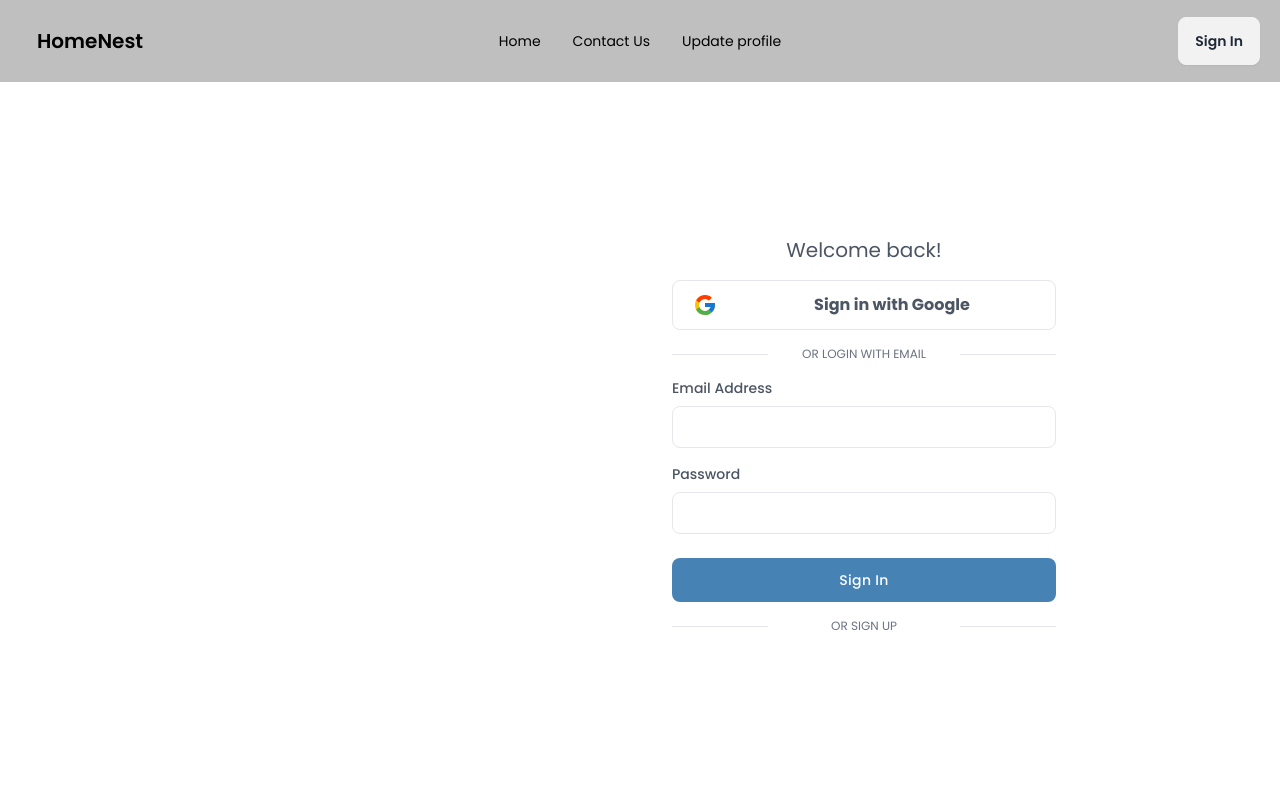
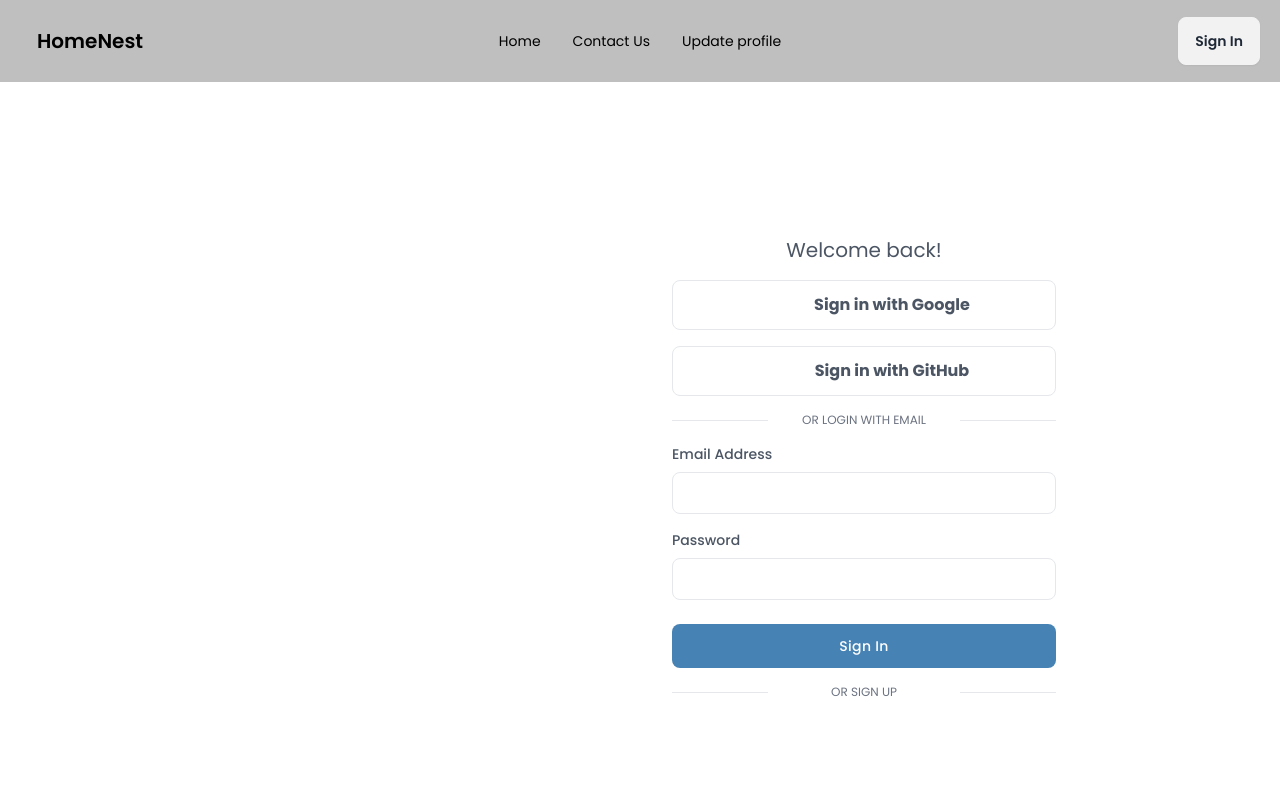
Before and after one commit to rayhanbeg/HomeNest, a React (Vite) app: page /SignIn in a window 1280 px wide. Shown: the top 800 px of the page. Built offline with nearby package versions, Linux system fonts and the light colour scheme; no server answers.

Commit message:
implement google and github signin

```diff
--- a/src/pages/Login.jsx
+++ b/src/pages/Login.jsx
@@ -1,78 +1,65 @@
-import {Link, useLocation, useNavigate} from "react-router-dom"
-// import loginImg from "../../assets/login.json"
-// import webLogo from "../../assets/image/webLogo.png"
-import toast from "react-hot-toast"
-import { useContext, useEffect } from "react"
-import { AuthContext } from "../provider/AuthProvider"
-// import Lottie from "lottie-react"
+import { Link, useLocation, useNavigate } from "react-router-dom";
+import toast from "react-hot-toast";
+import { useContext, useEffect } from "react";
+import { AuthContext } from "../provider/AuthProvider";
+
 const Login = () => {
+  const { signIn, signInWithGoogle, signInWithGitHub, user, loading } = useContext(AuthContext);
+  const navigate = useNavigate();
+  const location = useLocation();
+  const form = location.state || '/';
 
+  useEffect(() => {
+    if (user) {
+      navigate('/');
+    }
+  }, [navigate, user]);
 
-
-  const { signIn, signInWithGoogle, user, loading} = useContext(AuthContext)
-  const navigate = useNavigate()
-  const location = useLocation()
-  const form = location.state || '/'
-
-  useEffect( ()=> {
-    if(user) {
-      navigate('/')
-    }
-  }, [navigate,user])
-
-  // sign in with Google
   const handleGoogleSignIn = async () => {
     try {
-      const result = await signInWithGoogle(); // Wait for the Google sign-in to complete
-
-      // Optionally, you can log the result or do something with the user info
+      const result = await signInWithGoogle();
       console.log(result?.user?.email);
-
-      // Show a success message
-      toast.success('Sign in successful');
-
-      // Navigate to the desired route
+      toast.success('Sign in with Google successful');
       navigate(form, { replace: true });
-
     } catch (error) {
       console.log(error);
-      toast.error(error.message.slice(22, -2)); // Display a friendly error message
+      toast.error(error.message.slice(22, -2));
     }
   };
 
+  const handleGitHubSignIn = async () => {
+    try {
+      const result = await signInWithGitHub();
+      console.log(result?.user?.email);
+      toast.success('Sign in with GitHub successful');
+      navigate(form, { replace: true });
+    } catch (error) {
+      console.log(error);
+      toast.error(error.message.slice(22, -2));
+    }
+  };
 
- // sign in with Email
   const handleEmailSignIn = async (e) => {
     e.preventDefault();
-
     const email = e.target.email.value;
     const password = e.target.password.value;
 
     try {
-      // Attempt to sign in with email and password
       const result = await signIn(email, password);
-
-      // Optionally, log the result or user information
       console.log(result?.user?.email);
-
-      // Show a success message
       toast.success('Sign in successful');
-
-      // Navigate to the desired route
       navigate(form, { replace: true });
-
     } catch (error) {
       console.log(error);
-      toast.error(error.message.slice(22, -2)); // Display a friendly error message
+      toast.error(error.message.slice(22, -2));
     }
   };
 
-
-    if(user || loading) return
+  if (user || loading) return;
 
   return (
-      <div className=' flex justify-center items-center min-h-[calc(100vh-306px)] '>
-        <div className='my-40 flex w-full max-w-md mx-auto overflow-hidden lg:max-w-4xl '>
+    <div className='flex justify-center items-center min-h-[calc(100vh-306px)]'>
+      <div className='my-40 flex w-full max-w-md mx-auto overflow-hidden lg:max-w-4xl'>
         <div className='hidden bg-cover bg-center lg:block lg:w-1/2'>
           {/* <Lottie animationData={loginImg}></Lottie> */}
         </div>
@@ -86,70 +73,56 @@ const handleEmailSignIn = async (e) => {
             />
           </div>
 
-            <h1 className='mt-3 text-xl text-center text-gray-600 '>
+          <h1 className='mt-3 text-xl text-center text-gray-600'>
             Welcome back!
-
           </h1>
 
-            <div onClick={handleGoogleSignIn} className='flex cursor-pointer items-center justify-center mt-4 text-gray-600 transition-colors duration-300 transform border rounded-lg   hover:bg-gray-50 '>
+          <div onClick={handleGoogleSignIn} className='flex cursor-pointer items-center justify-center mt-4 text-gray-600 transition-colors duration-300 transform border rounded-lg hover:bg-gray-50'>
             <div className='px-4 py-2'>
               <svg className='w-6 h-6' viewBox='0 0 40 40'>
-                  <path
-                    d='M36.3425 16.7358H35V16.6667H20V23.3333H29.4192C28.045 27.2142 24.3525 30 20 30C14.4775 30 10 25.5225 10 20C10 14.4775 14.4775 9.99999 20 9.99999C22.5492 9.99999 24.8683 10.9617 26.6342 12.5325L31.3483 7.81833C28.3717 5.04416 24.39 3.33333 20 3.33333C10.7958 3.33333 3.33335 10.7958 3.33335 20C3.33335 29.2042 10.7958 36.6667 20 36.6667C29.2042 36.6667 36.6667 29.2042 36.6667 20C36.6667 18.8825 36.5517 17.7917 36.3425 16.7358Z'
-                    fill='#FFC107'
-                  />
-                  <path
-                    d='M5.25497 12.2425L10.7308 16.2583C12.2125 12.59 15.8008 9.99999 20 9.99999C22.5491 9.99999 24.8683 10.9617 26.6341 12.5325L31.3483 7.81833C28.3716 5.04416 24.39 3.33333 20 3.33333C13.5983 3.33333 8.04663 6.94749 5.25497 12.2425Z'
-                    fill='#FF3D00'
-                  />
-                  <path
-                    d='M20 36.6667C24.305 36.6667 28.2167 35.0192 31.1742 32.34L26.0159 27.975C24.3425 29.2425 22.2625 30 20 30C15.665 30 11.9842 27.2359 10.5975 23.3784L5.16254 27.5659C7.92087 32.9634 13.5225 36.6667 20 36.6667Z'
-                    fill='#4CAF50'
-                  />
-                  <path
-                    d='M36.3425 16.7358H35V16.6667H20V23.3333H29.4192C28.7592 25.1975 27.56 26.805 26.0133 27.9758C26.0142 27.975 26.015 27.975 26.0158 27.9742L31.1742 32.3392C30.8092 32.6708 36.6667 28.3333 36.6667 20C36.6667 18.8825 36.5517 17.7917 36.3425 16.7358Z'
-                    fill='#1976D2'
-                  />
+                {/* Google Icon SVG */}
               </svg>
             </div>
-
             <span className='w-5/6 px-4 py-3 font-bold text-center'>
               Sign in with Google
             </span>
           </div>
 
+          <div onClick={handleGitHubSignIn} className='flex cursor-pointer items-center justify-center mt-4 text-gray-600 transition-colors duration-300 transform border rounded-lg hover:bg-gray-50'>
+            <div className='px-4 py-2'>
+              <svg className='w-6 h-6' viewBox='0 0 40 40'>
+                {/* GitHub Icon SVG */}
+              </svg>
+            </div>
+            <span className='w-5/6 px-4 py-3 font-bold text-center'>
+              Sign in with GitHub
+            </span>
+          </div>
+
           <div className='flex items-center justify-between mt-4'>
-              <span className='w-1/5 border-b  lg:w-1/4'></span>
-
-              <div className='text-xs text-center text-gray-500 uppercase  hover:underline'>
+            <span className='w-1/5 border-b lg:w-1/4'></span>
+            <div className='text-xs text-center text-gray-500 uppercase hover:underline'>
               or login with email
             </div>
-
             <span className='w-1/5 border-b dark:border-gray-400 lg:w-1/4'></span>
           </div>
           <form onSubmit={handleEmailSignIn}>
             <div className='mt-4'>
-                <label
-                  className='block mb-2 text-sm font-medium text-gray-600 '
-                  htmlFor='LoggingEmailAddress'
-                >
+              <label className='block mb-2 text-sm font-medium text-gray-600' htmlFor='LoggingEmailAddress'>
                 Email Address
               </label>
               <input
                 id='LoggingEmailAddress'
                 autoComplete='email'
                 name='email'
-                  className='block w-full px-4 py-2 text-gray-700 bg-white border rounded-lg    focus:border-blue-400 focus:ring-opacity-40  focus:outline-none focus:ring focus:ring-blue-300'
+                className='block w-full px-4 py-2 text-gray-700 bg-white border rounded-lg focus:border-blue-400 focus:ring-opacity-40 focus:outline-none focus:ring focus:ring-blue-300'
                 type='email'
               />
             </div>
 
             <div className='mt-4'>
               <div className='flex justify-between'>
-                  <label
-                    className='block mb-2 text-sm font-medium text-gray-600 '
-                    htmlFor='loggingPassword'
-                  >
+                <label className='block mb-2 text-sm font-medium text-gray-600' htmlFor='loggingPassword'>
                   Password
                 </label>
               </div>
@@ -158,7 +131,7 @@ const handleEmailSignIn = async (e) => {
                 id='loggingPassword'
                 autoComplete='current-password'
                 name='password'
-                  className='block w-full px-4 py-2 text-gray-700 bg-white border rounded-lg    focus:border-blue-400 focus:ring-opacity-40  focus:outline-none focus:ring focus:ring-blue-300'
+                className='block w-full px-4 py-2 text-gray-700 bg-white border rounded-lg focus:border-blue-400 focus:ring-opacity-40 focus:outline-none focus:ring focus:ring-blue-300'
                 type='password'
               />
             </div>
@@ -173,21 +146,19 @@ const handleEmailSignIn = async (e) => {
           </form>
 
           <div className='flex items-center justify-between mt-4'>
-              <span className='w-1/5 border-b  md:w-1/4'></span>
-
+            <span className='w-1/5 border-b md:w-1/4'></span>
             <Link
               to='/SignUp'
-                className='text-xs text-gray-500 uppercase  hover:underline'
+              className='text-xs text-gray-500 uppercase hover:underline'
             >
               or sign up
             </Link>
-
-              <span className='w-1/5 border-b  md:w-1/4'></span>
+            <span className='w-1/5 border-b md:w-1/4'></span>
           </div>
         </div>
       </div>
     </div>
-    )
-  }
+  );
+};
 
-  export default Login
+export default Login;
--- a/src/pages/SignUp.jsx
+++ b/src/pages/SignUp.jsx
@@ -1,18 +1,24 @@
 import { useContext } from "react";
 import { Link, useLocation, useNavigate } from "react-router-dom";
 import toast from "react-hot-toast";
-// npm run dev// import Lottie from "lottie-react";
 import { AuthContext } from "../provider/AuthProvider";
 
 const SignUp = () => {
-
   const { user, setUser, createUser, signInWithGoogle, updateUserProfile } =
     useContext(AuthContext);
   const navigate = useNavigate();
   const location = useLocation();
   const form = location.state || "/";
 
-  // signUP
+  // Helper function to validate password
+  const validatePassword = (password) => {
+    const hasUpperCase = /[A-Z]/.test(password);
+    const hasLowerCase = /[a-z]/.test(password);
+    const isValidLength = password.length >= 6;
+    return hasUpperCase && hasLowerCase && isValidLength;
+  };
+
+  // Sign up
   const handleEmailSignUp = async (e) => {
     e.preventDefault();
 
@@ -20,29 +26,31 @@ const SignUp = () => {
     const name = e.target.name.value;
     const photo = e.target.photo.value;
     const password = e.target.password.value;
-    // console.log(name,email, photo,password);
+
+    // Validate password
+    if (!validatePassword(password)) {
+      return toast.error("Password must be at least 6 characters long, include an uppercase letter, and a lowercase letter.");
+    }
+
     try {
       const result = await createUser(email, password);
-      console.log(result);
       await updateUserProfile(name, photo);
       setUser({ user, photoURL: photo, displayName: name });
       toast.success("Sign Up successful");
       navigate("/");
     } catch (error) {
-      console.log(error);
-      toast.error(error.message.slice(22, -2));
+      toast.error("Error: " + error.message.slice(22, -2));
     }
   };
-  // sign in with Google
+
+  // Sign in with Google
   const handleGoogleSignIn = async () => {
     try {
       const result = await signInWithGoogle();
-      console.log(result);
       toast.success("Sign in successful");
       navigate(form, { replace: true });
     } catch (error) {
-      console.log(error);
-      toast.error(error.message.slice(22, -2));
+      toast.error("Error: " + error.message.slice(22, -2));
     }
   };
 
@@ -63,7 +71,7 @@ const SignUp = () => {
 
           <div
             onClick={handleGoogleSignIn}
-            className="flex cursor-pointer items-center justify-center mt-4 text-gray-600 transition-colors duration-300 transform border rounded-lg   hover:bg-gray-50 "
+            className="flex cursor-pointer items-center justify-center mt-4 text-gray-600 transition-colors duration-300 transform border rounded-lg hover:bg-gray-50"
           >
             <div className="px-4 py-2">
               <svg className="w-6 h-6" viewBox="0 0 40 40">
@@ -92,18 +100,19 @@ const SignUp = () => {
           </div>
 
           <div className="flex items-center justify-between mt-4">
-            <span className="w-1/5 border-b  lg:w-1/4"></span>
+            <span className="w-1/5 border-b lg:w-1/4"></span>
 
-            <div className="text-xs text-center text-gray-500 uppercase  hover:underline">
+            <div className="text-xs text-center text-gray-500 uppercase hover:underline">
               or Sign up with email
             </div>
 
             <span className="w-1/5 border-b dark:border-gray-400 lg:w-1/4"></span>
           </div>
+
           <form onSubmit={handleEmailSignUp}>
             <div className="mt-4">
               <label
-                className="block mb-2 text-sm font-medium text-gray-600 "
+                className="block mb-2 text-sm font-medium text-gray-600"
                 htmlFor="name"
               >
                 Username
@@ -112,13 +121,13 @@ const SignUp = () => {
                 id="name"
                 autoComplete="name"
                 name="name"
-                className="block w-full px-4 py-2 text-gray-700 bg-white border rounded-lg    focus:border-blue-400 focus:ring-opacity-40  focus:outline-none focus:ring focus:ring-blue-300"
+                className="block w-full px-4 py-2 text-gray-700 bg-white border rounded-lg focus:border-blue-400 focus:ring-opacity-40 focus:outline-none focus:ring focus:ring-blue-300"
                 type="text"
               />
             </div>
             <div className="mt-4">
               <label
-                className="block mb-2 text-sm font-medium text-gray-600 "
+                className="block mb-2 text-sm font-medium text-gray-600"
                 htmlFor="photo"
               >
                 Photo URL
@@ -127,13 +136,13 @@ const SignUp = () => {
                 id="photo"
                 autoComplete="photo"
                 name="photo"
-                className="block w-full px-4 py-2 text-gray-700 bg-white border rounded-lg    focus:border-blue-400 focus:ring-opacity-40  focus:outline-none focus:ring focus:ring-blue-300"
+                className="block w-full px-4 py-2 text-gray-700 bg-white border rounded-lg focus:border-blue-400 focus:ring-opacity-40 focus:outline-none focus:ring focus:ring-blue-300"
                 type="text"
               />
             </div>
             <div className="mt-4">
               <label
-                className="block mb-2 text-sm font-medium text-gray-600 "
+                className="block mb-2 text-sm font-medium text-gray-600"
                 htmlFor="LoggingEmailAddress"
               >
                 Email Address
@@ -142,7 +151,7 @@ const SignUp = () => {
                 id="LoggingEmailAddress"
                 autoComplete="email"
                 name="email"
-                className="block w-full px-4 py-2 text-gray-700 bg-white border rounded-lg    focus:border-blue-400 focus:ring-opacity-40  focus:outline-none focus:ring focus:ring-blue-300"
+                className="block w-full px-4 py-2 text-gray-700 bg-white border rounded-lg focus:border-blue-400 focus:ring-opacity-40 focus:outline-none focus:ring focus:ring-blue-300"
                 type="email"
               />
             </div>
@@ -150,7 +159,7 @@ const SignUp = () => {
             <div className="mt-4">
               <div className="flex justify-between">
                 <label
-                  className="block mb-2 text-sm font-medium text-gray-600 "
+                  className="block mb-2 text-sm font-medium text-gray-600"
                   htmlFor="loggingPassword"
                 >
                   Password
@@ -161,7 +170,7 @@ const SignUp = () => {
                 id="loggingPassword"
                 autoComplete="current-password"
                 name="password"
-                className="block w-full px-4 py-2 text-gray-700 bg-white border rounded-lg    focus:border-blue-400 focus:ring-opacity-40  focus:outline-none focus:ring focus:ring-blue-300"
+                className="block w-full px-4 py-2 text-gray-700 bg-white border rounded-lg focus:border-blue-400 focus:ring-opacity-40 focus:outline-none focus:ring focus:ring-blue-300"
                 type="password"
               />
             </div>
@@ -176,16 +185,16 @@ const SignUp = () => {
           </form>
 
           <div className="flex items-center justify-between mt-4">
-            <span className="w-1/5 border-b  md:w-1/4"></span>
+            <span className="w-1/5 border-b md:w-1/4"></span>
 
             <Link
               to="/SignIn"
-              className="text-xs text-gray-500 uppercase  hover:underline"
+              className="text-xs text-gray-500 uppercase hover:underline"
             >
               or sign in
             </Link>
 
-            <span className="w-1/5 border-b  md:w-1/4"></span>
+            <span className="w-1/5 border-b md:w-1/4"></span>
           </div>
         </div>
       </div>
--- a/src/provider/AuthProvider.jsx
+++ b/src/provider/AuthProvider.jsx
@@ -1,7 +1,7 @@
-/* eslint-disable react/prop-types */
 import { createContext, useEffect, useState } from "react";
 import {
   GoogleAuthProvider,
+  GithubAuthProvider,
   createUserWithEmailAndPassword,
   getAuth,
   onAuthStateChanged,
@@ -15,6 +15,7 @@ import { app } from "../firebase/firebase.config";
 export const AuthContext = createContext(null);
 const auth = getAuth(app);
 const googleProvider = new GoogleAuthProvider();
+const githubProvider = new GithubAuthProvider();
 
 const AuthProvider = ({ children }) => {
   const [user, setUser] = useState(null);
@@ -33,6 +34,11 @@ const AuthProvider = ({ children }) => {
   const signInWithGoogle = () => {
     setLoading(true);
     return signInWithPopup(auth, googleProvider);
+  };
+
+  const signInWithGitHub = () => {
+    setLoading(true);
+    return signInWithPopup(auth, githubProvider);
   };
 
   const logOut = async () => {
@@ -67,6 +73,7 @@ const AuthProvider = ({ children }) => {
     createUser,
     signIn,
     signInWithGoogle,
+    signInWithGitHub,
     logOut,
     updateUserProfile,
   };
```
Lines whose indentation alone changed are shown as unchanged.
